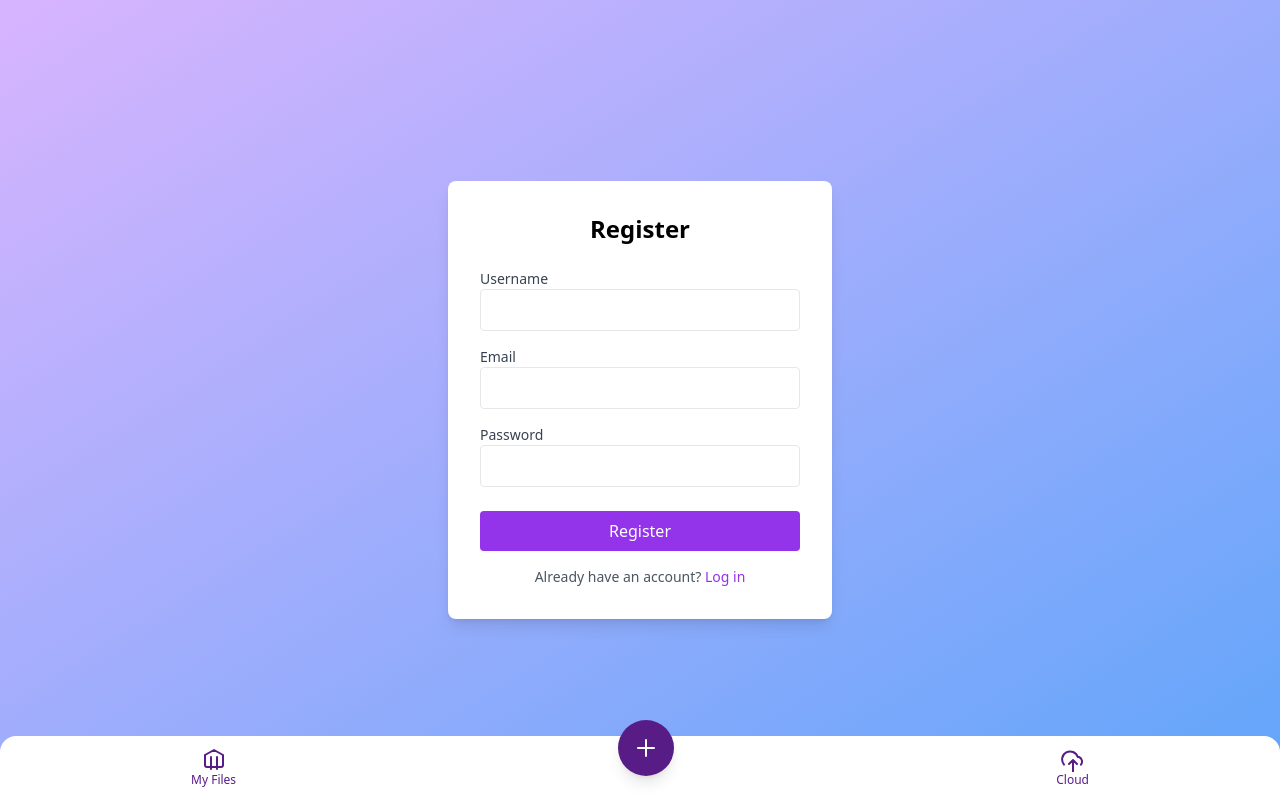
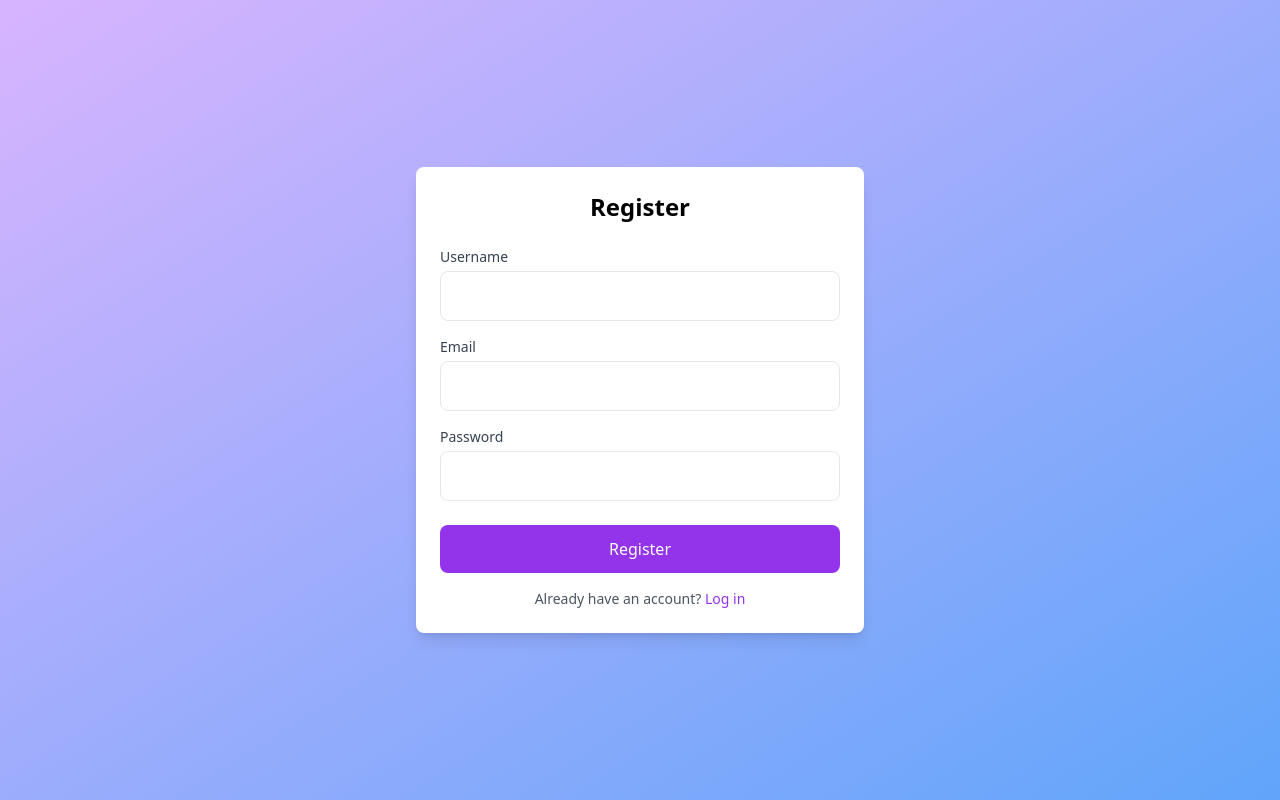
Before and after one commit to Eraal/FilemanagerApp, a Flask app: page /register in a window 1280 px wide. Run offline with Flask 3, Linux system fonts and the light colour scheme; some libraries are stand-ins or nearby versions.

Commit message:
Add files via upload

```diff
--- a/templates/register.html
+++ b/templates/register.html
@@ -1,28 +1,43 @@
-{% extends "base.html" %}
-{% block title %}Register{% endblock %}
-
-{% block content %}
-<div class="h-screen flex items-center justify-center bg-gradient-to-br from-purple-300 to-blue-400">
-    <div class="bg-white rounded-lg p-8 shadow-lg w-96">
+<!DOCTYPE html>
+<html lang="en">
+<head>
+    <meta charset="UTF-8">
+    <meta name="viewport" content="width=device-width, initial-scale=1.0">
+    <title>Register</title>
+    <script src="https://cdn.tailwindcss.com"></script>
+</head>
+<body class="bg-gradient-to-br from-purple-300 to-blue-400">
+    <div class="min-h-screen flex items-center justify-center p-4">
+        <div class="bg-white rounded-lg p-6 shadow-lg w-full max-w-md mx-4">
             <h1 class="text-2xl font-bold mb-6 text-center">Register</h1>
             <form method="POST" action="{{ url_for('register') }}">
                 <div class="mb-4">
-                <label for="username" class="block text-sm font-medium text-gray-700">Username</label>
-                <input type="text" id="username" name="username" class="w-full p-2 border rounded focus:outline-none focus:ring-2 focus:ring-purple-500" required>
+                    <label for="username" class="block text-sm font-medium text-gray-700 mb-1">Username</label>
+                    <input type="text" id="username" name="username"
+                           class="w-full p-3 border rounded-lg focus:outline-none focus:ring-2 focus:ring-purple-500"
+                           required>
                 </div>
                 <div class="mb-4">
-                <label for="email" class="block text-sm font-medium text-gray-700">Email</label>
-                <input type="email" id="email" name="email" class="w-full p-2 border rounded focus:outline-none focus:ring-2 focus:ring-purple-500" required>
+                    <label for="email" class="block text-sm font-medium text-gray-700 mb-1">Email</label>
+                    <input type="email" id="email" name="email"
+                           class="w-full p-3 border rounded-lg focus:outline-none focus:ring-2 focus:ring-purple-500"
+                           required>
                 </div>
                 <div class="mb-6">
-                <label for="password" class="block text-sm font-medium text-gray-700">Password</label>
-                <input type="password" id="password" name="password" class="w-full p-2 border rounded focus:outline-none focus:ring-2 focus:ring-purple-500" required>
+                    <label for="password" class="block text-sm font-medium text-gray-700 mb-1">Password</label>
+                    <input type="password" id="password" name="password"
+                           class="w-full p-3 border rounded-lg focus:outline-none focus:ring-2 focus:ring-purple-500"
+                           required>
                 </div>
-            <button type="submit" class="w-full bg-purple-600 text-white p-2 rounded hover:bg-purple-700">Register</button>
+                <button type="submit"
+                        class="w-full bg-purple-600 text-white py-3 px-4 rounded-lg hover:bg-purple-700 focus:outline-none focus:ring-2 focus:ring-purple-500 focus:ring-offset-2">
+                    Register
+                </button>
             </form>
             <p class="mt-4 text-center text-sm text-gray-600">
-            Already have an account? <a href="{{ url_for('login') }}" class="text-purple-600 hover:underline">Log in</a>
+                Already have an account? <a href="{{ url_for('login') }}" class="text-purple-600 hover:underline font-medium">Log in</a>
             </p>
         </div>
     </div>
-{% endblock %}
+</body>
+</html>
```
Also changed, not shown: templates/folder_files.html (+15 -10 lines). Lines whose indentation alone changed are shown as unchanged.
